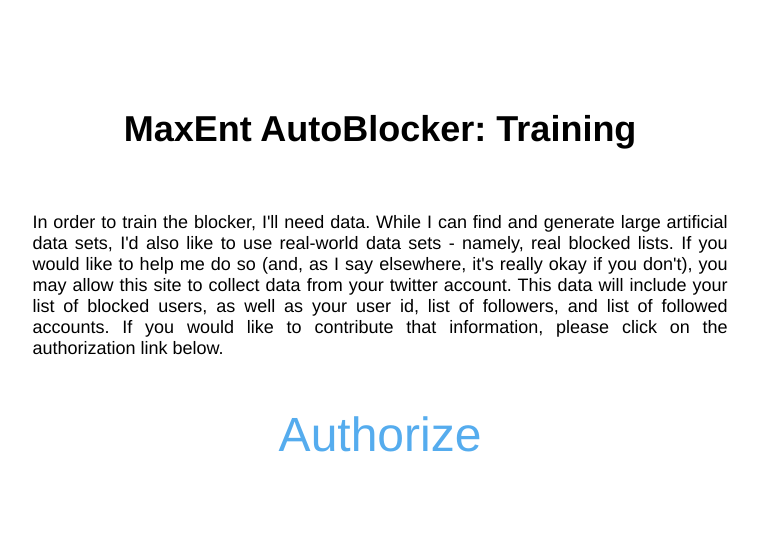
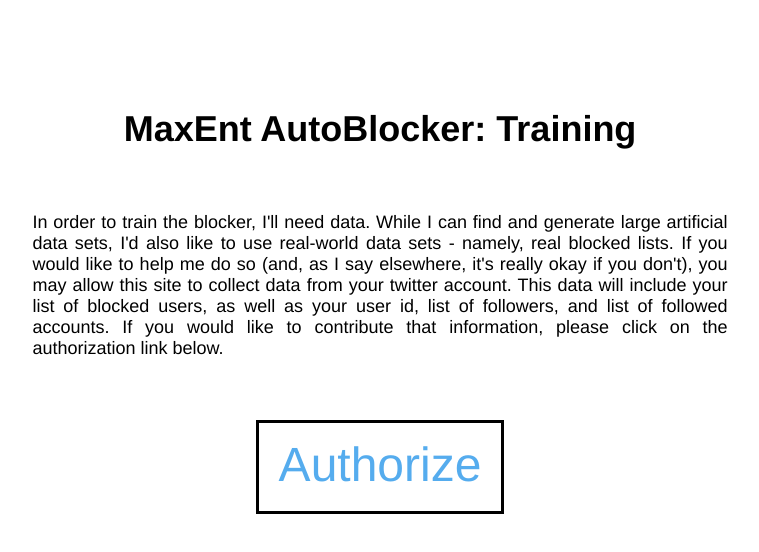
Before and after one commit to CarterCasey/autoblocker, a plain HTML site: page training.html in a window 1280 px wide. Shown: the whole page, without its empty margins (260-1019 px from the left). Drawn offline with Linux system fonts and the light colour scheme.

Commit message:
Tiny tweaks to styling and wording before posting link

```diff
--- a/style.css
+++ b/style.css
@@ -46,10 +46,20 @@
 
 #authorize {
 	font-size: 48px;
+	padding: 20px;
+	padding-top: 15px;
+	border: 3px solid black;
+}
+
+#authorize:hover {
+	background: rgb(240, 240, 240);
+}
+
+#authbox {
+	margin: 30px;
 }
 
 div.description {
-
 	text-align: justify;
 	max-width: 55%;
 
--- a/training.html
+++ b/training.html
@@ -14,7 +14,9 @@
 		<p>In order to train the blocker, I'll need data. While I can find and generate large artificial data sets, I'd also like to use real-world data sets - namely, real blocked lists. If you would like to help me do so (and, as I say elsewhere, it's really okay if you don't), you may allow this site to collect data from your twitter account. This data will include your list of blocked users, as well as your user id, list of followers, and list of followed accounts. If you would like to contribute that information, please click on the authorization link below.</p>
 	</div>
 
-	<a href="http://home.cartercasey.com:8000/auth/twitter" id="authorize">Authorize</a>
+	<div id="authbox">
+		<a href="http://home.cartercasey.com:8000/auth/twitter" id="authorize">Authorize</a>
+	</div>
 </div>
 
 </body>
```
Also changed, not shown: index.html (+1 -1 lines).
